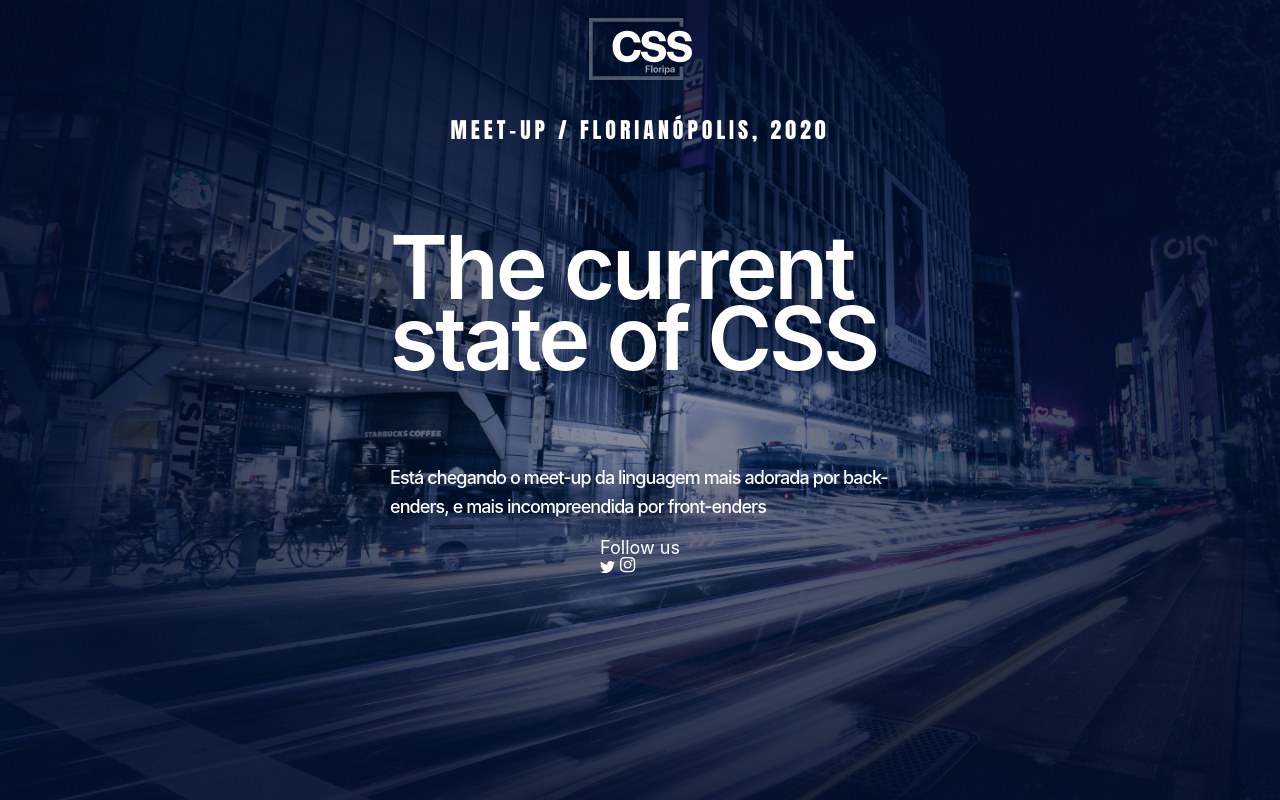
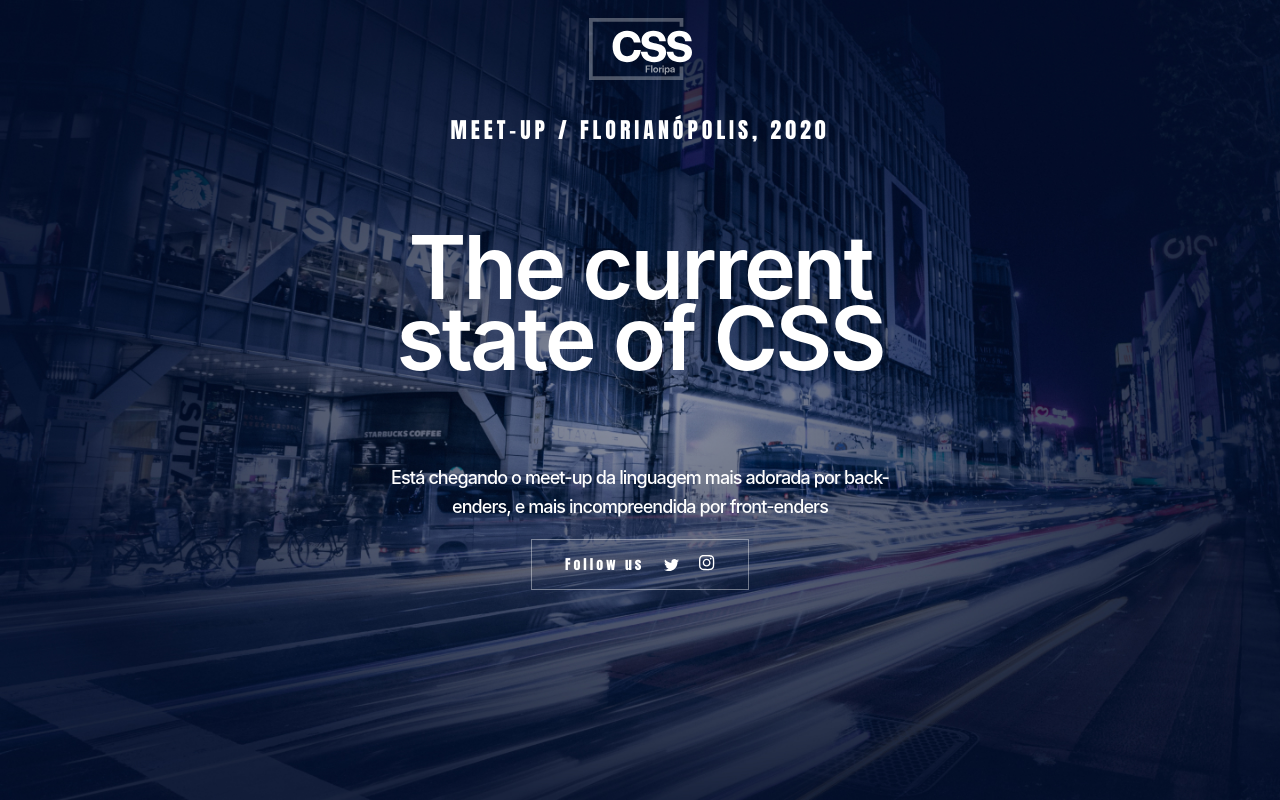
Before and after one commit to cssfloripa/cssfloripa.github.io, a plain HTML site: page index.html in a window 1280 px wide. Drawn offline with Linux system fonts and the light colour scheme; a web font is replaced by a local one.

Commit message:
:art: Update styles

```diff
--- a/index.html
+++ b/index.html
@@ -10,6 +10,7 @@
             :root {
                 font-family: -apple-system, BlinkMacSystemFont, 'Segoe UI', Roboto, Oxygen, Ubuntu, Cantarell, 'Open Sans', 'Helvetica Neue', sans-serif;
                 font-size: 18px;
+                text-align: center;
                 line-height: 1;
                 color: white;
 
@@ -71,6 +72,24 @@
                 letter-spacing: -.05rem;
                 line-height: 1.6;
             }
+
+            .follow {
+                min-width: 170px;
+
+                display: flex;
+                justify-content: space-around;
+                align-items: center;
+
+                padding: 15px 23px;
+                border: 1px solid rgba(255,255,255,.4);
+            }
+
+            .follow--text {
+                font-family: var(--pre-heading);
+                font-size: .77rem;
+                line-height: 1;
+                letter-spacing: .166rem;
+            }
         </style>
 
         <link rel="stylesheet" href="https://use.typekit.net/exe1xyj.css">
```
